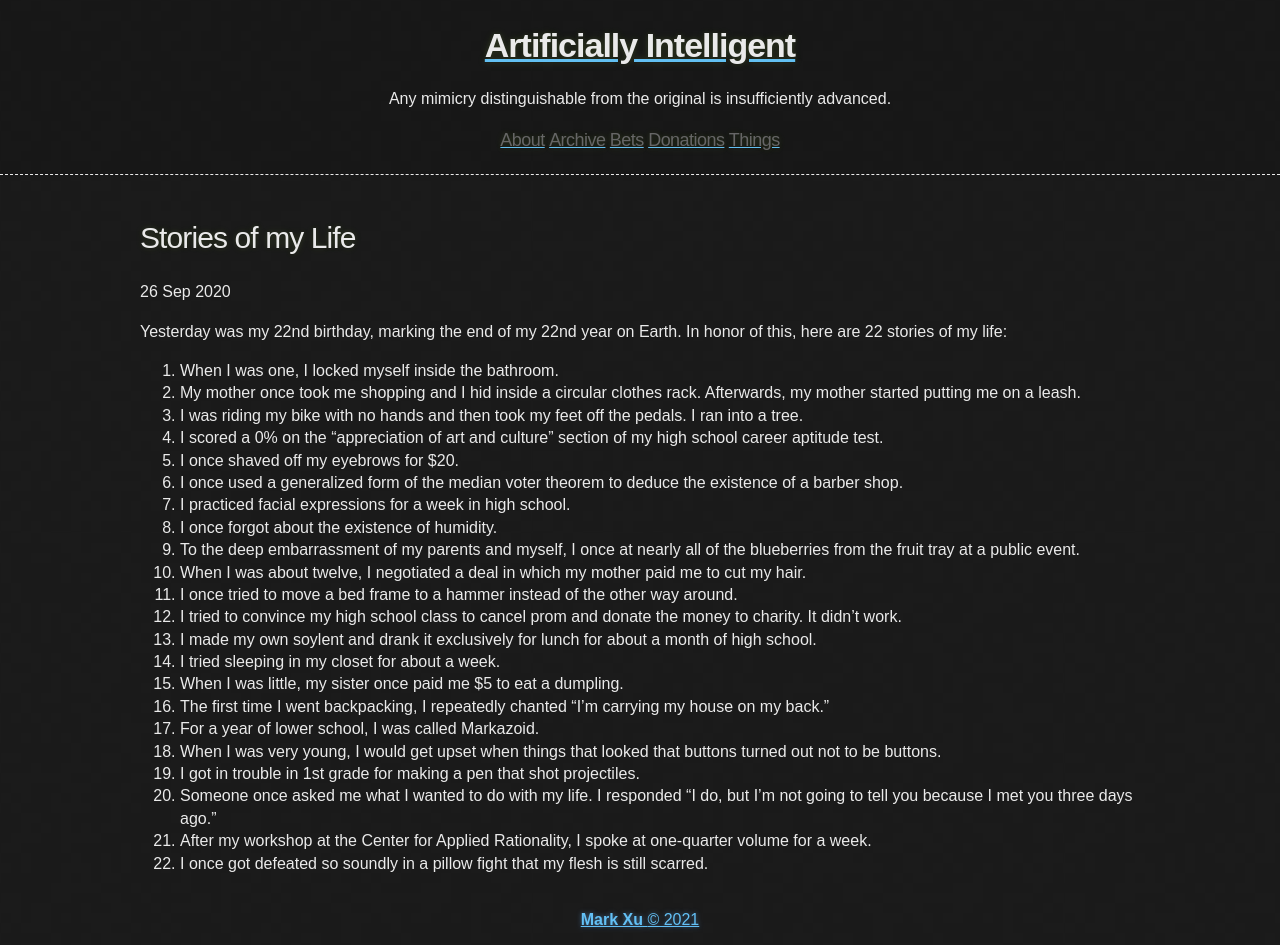
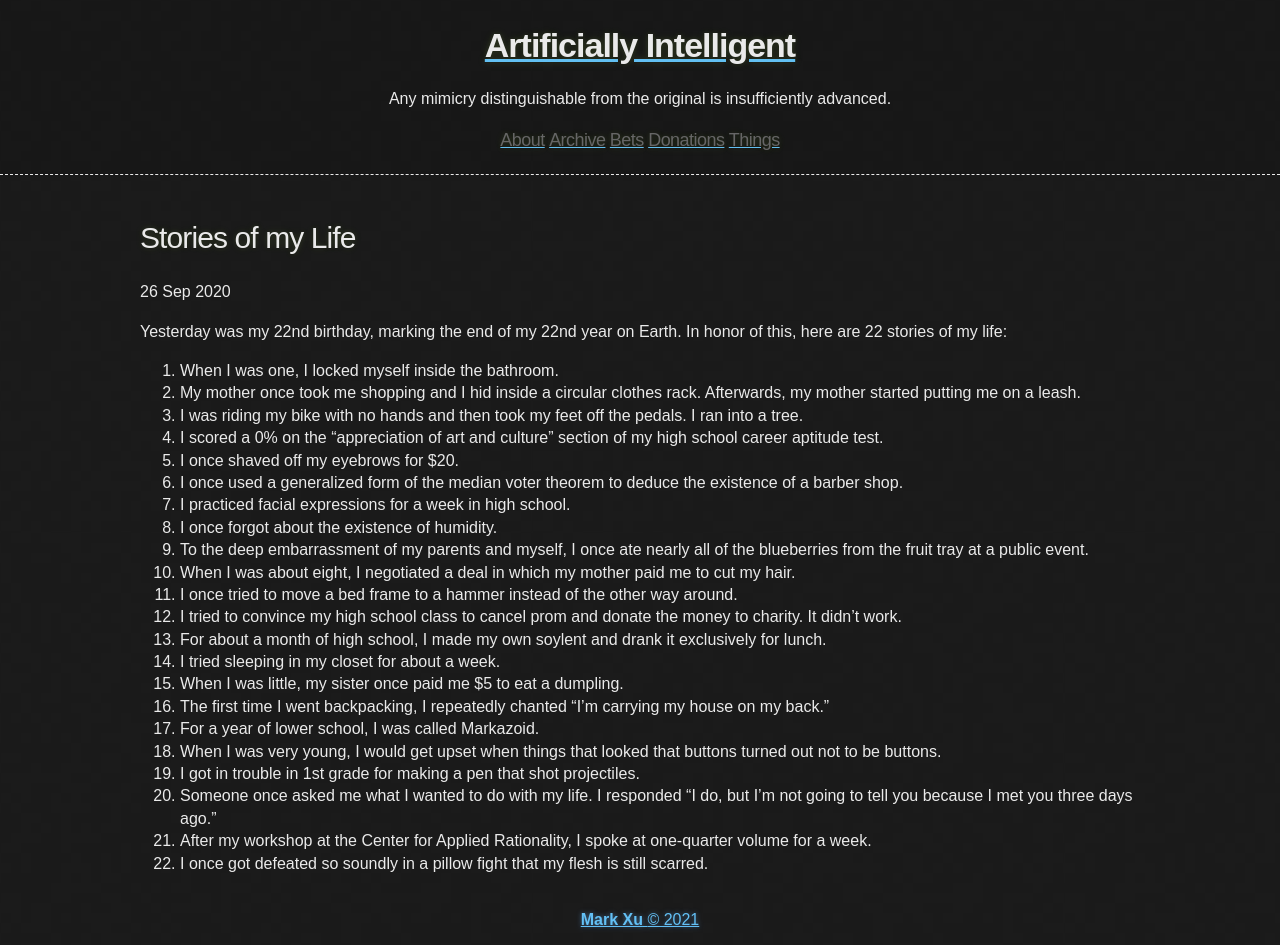
Before and after one commit to tocttou/hacker-blog, a Jekyll site: the page built from _posts/2020-9-26-Stories.md, in a window 1280 px wide. Built offline with Jekyll 4.4.1, drawn with Linux system fonts in a browser that asks for light colours.

Commit message:
Update 2020-9-26-Stories.md

```diff
--- a/_posts/2020-9-26-Stories.md
+++ b/_posts/2020-9-26-Stories.md
@@ -12,11 +12,11 @@ Yesterday was my 22nd birthday, marking the end of my 22nd year on Earth. In hon
 6. I once used a generalized form of the median voter theorem to deduce the existence of a barber shop.
 7. I practiced facial expressions for a week in high school.
 8. I once forgot about the existence of humidity.
-9. To the deep embarrassment of my parents and myself, I once at nearly all of the blueberries from the fruit tray at a public event.
-10. When I was about twelve, I negotiated a deal in which my mother paid me to cut my hair.
+9. To the deep embarrassment of my parents and myself, I once ate nearly all of the blueberries from the fruit tray at a public event.
+10. When I was about eight, I negotiated a deal in which my mother paid me to cut my hair.
 11. I once tried to move a bed frame to a hammer instead of the other way around.
 12. I tried to convince my high school class to cancel prom and donate the money to charity. It didn't work.
-13. I made my own soylent and drank it exclusively for lunch for about a month of high school.
+13. For about a month of high school, I made my own soylent and drank it exclusively for lunch.
 14. I tried sleeping in my closet for about a week.
 15. When I was little, my sister once paid me \$5 to eat a dumpling.
 16. The first time I went backpacking, I repeatedly chanted "I'm carrying my house on my back."
```
